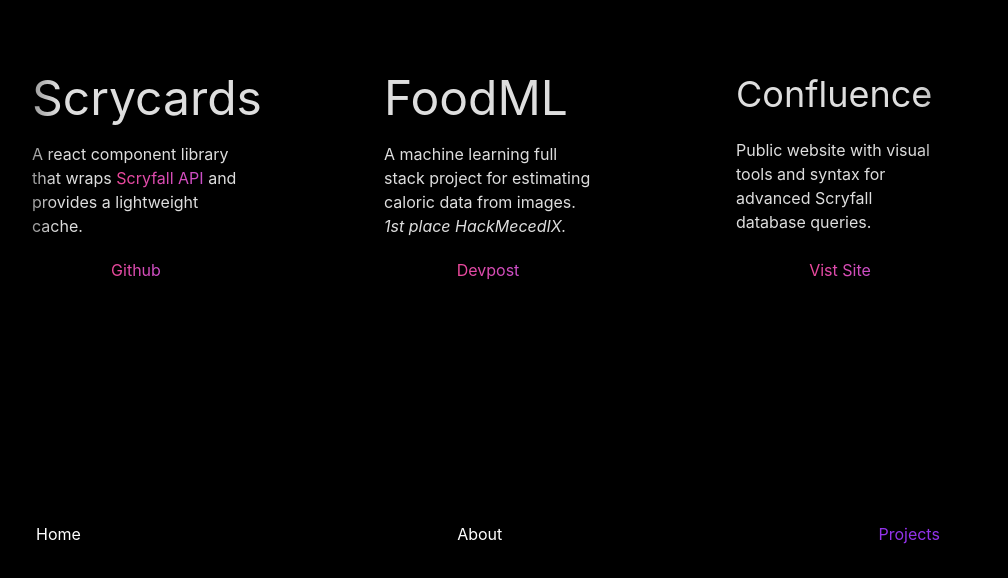
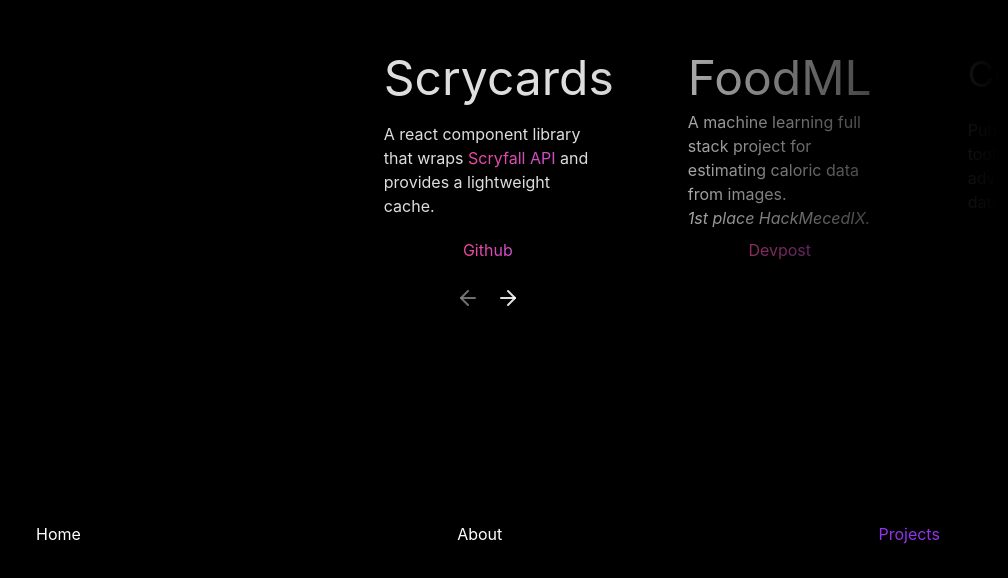
Before and after one commit to LiamS-H/liams-h.github.io, a React (Vite) app: page /projects in a window 1280 px wide. Shown: the part 222-800 px from the top of the page, without its empty margins (152-1160 px from the left). Built offline with nearby package versions, Linux system fonts and the light colour scheme; a web font is replaced by a local one.

Commit message:
add carousel

```diff
--- a/src/routes/Projects/index.tsx
+++ b/src/routes/Projects/index.tsx
@@ -1,7 +1,26 @@
-import { HTMLProps, MutableRefObject, useRef } from "react";
+import {
+    HTMLProps,
+    MutableRefObject,
+    useEffect,
+    useRef,
+    useState,
+} from "react";
 import Hitbox from "../../components/hitbox";
 import ExternalLink from "../../components/external-link";
 import { useFluidContext } from "../../contexts/fluid";
+import { ArrowLeft, ArrowRight } from "lucide-react";
+
+function debounce<F extends (...args: any[]) => any>(func: F, delay: number) {
+    let timeoutId: ReturnType<typeof setTimeout> | null = null;
+    return function (this: any, ...args: Parameters<F>) {
+        if (timeoutId !== null) {
+            clearTimeout(timeoutId);
+        }
+        timeoutId = setTimeout(() => {
+            func.apply(this, args);
+        }, delay);
+    };
+}
 
 function ProjectCard(
     props: HTMLProps<HTMLDivElement> & {
@@ -44,18 +63,114 @@
 
 export default function Projects() {
     const scrollable_ref = useRef<HTMLDivElement | null>(null);
+    const [currentIndex, setCurrentIndex] = useState(0);
+    const [totalChildren, setTotalChildren] = useState(0);
+
+    useEffect(() => {
+        const container = scrollable_ref.current;
+        if (!container) return;
+
+        const children = Array.from(container.children);
+        setTotalChildren(children.length);
+
+        const handleScroll = () => {
+            const children = Array.from(container.children);
+            let closestChild: Element | null = null;
+            let minDistance = Infinity;
+            let closestIndex = 0;
+            const parentRect = container.getBoundingClientRect();
+
+            for (let i = 1; i < children.length - 1; i++) {
+                const child = children[i];
+                const rect = child.getBoundingClientRect();
+                const distance = Math.abs(
+                    rect.left +
+                        rect.width / 2 -
+                        (parentRect.left + parentRect.width / 2)
+                );
+
+                if (distance < minDistance) {
+                    minDistance = distance;
+                    closestChild = child;
+                    closestIndex = i;
+                }
+            }
+
+            setCurrentIndex(closestIndex);
+
+            if (closestChild) {
+                closestChild.scrollIntoView({
+                    behavior: "smooth",
+                    block: "center",
+                    inline: "center",
+                });
+            }
+        };
+        handleScroll();
+
+        const debouncedHandleScroll = debounce(handleScroll, 100);
+
+        container.addEventListener("scroll", debouncedHandleScroll);
+
+        return () => {
+            container.removeEventListener("scroll", debouncedHandleScroll);
+        };
+    }, []);
+
+    const navigateProject = (direction: "left" | "right") => {
+        const container = scrollable_ref.current;
+        if (!container) return;
+
+        const children = Array.from(container.children);
+        const newIndex =
+            direction === "left"
+                ? Math.max(0, currentIndex - 1)
+                : Math.min(totalChildren - 1, currentIndex + 1);
+
+        setCurrentIndex(newIndex);
+
+        children[newIndex].scrollIntoView({
+            behavior: "smooth",
+            block: "nearest",
+            inline: "center",
+        });
+    };
     return (
         <div className="h-full px-16 md:px-32 flex flex-col justify-center">
+            <div className="flex flex-col-reverse justify-center">
+                <div className="flex w-full justify-center">
+                    <div className="absolute left-4 top-1/2 transform md:static md:left-auto md:top-auto z-10">
+                        <button
+                            onClick={() => navigateProject("left")}
+                            disabled={currentIndex === 1}
+                            className=" p-2 rounded-full disabled:opacity-50"
+                        >
+                            <ArrowLeft />
+                        </button>
+                    </div>
+                    <div className="absolute right-4 top-1/2 transform md:static md:left-auto md:top-auto z-10">
+                        <button
+                            onClick={() => navigateProject("right")}
+                            disabled={currentIndex === totalChildren - 2}
+                            className="p-2 rounded-full disabled:opacity-50"
+                        >
+                            <ArrowRight />
+                        </button>
+                    </div>
+                </div>
+
                 <div
                     ref={scrollable_ref}
-                className="h-fit py-8 gap-8 flex flex-row justify-around items-center overflow-auto"
+                    className="h-fit gap-8 flex flex-row justify-around items-center overflow-auto"
                     style={{
                         maskImage:
-                        "linear-gradient(to right, transparent, black 8%, black 92%, transparent)",
+                            "linear-gradient(to right, transparent, black 20%, black 60%, transparent)",
                         WebkitMaskImage:
-                        "linear-gradient(to right, transparent, black 8%, black 92%, transparent)",
+                            "linear-gradient(to right, transparent, black 20%, black 60%, transparent)",
+                        scrollbarWidth: "none",
                     }}
                 >
+                    <div className="min-w-[45%]" />
                     <ProjectCard
                         id="Scrycards"
                         colorNum={1}
@@ -75,7 +190,11 @@
                             </ExternalLink>
                         </div>
                     </ProjectCard>
-                <ProjectCard id="FOOOD" colorNum={2} parent={scrollable_ref}>
+                    <ProjectCard
+                        id="FOOOD"
+                        colorNum={2}
+                        parent={scrollable_ref}
+                    >
                         <h1 className="text-5xl">FoodML</h1>
                         <p>
                             A machine learning full stack project for estimating
@@ -96,8 +215,8 @@
                     >
                         <h1 className="text-4xl">Confluence</h1>
                         <p>
-                        Public website with visual tools and syntax for advanced
-                        Scryfall database queries.
+                            Public website with visual tools and syntax for
+                            advanced Scryfall database queries.
                         </p>
                         <div className="flex align-middle justify-center flex-row space-x-4">
                             <ExternalLink href="https://card-confluence.web.app/about">
@@ -105,6 +224,8 @@
                             </ExternalLink>
                         </div>
                     </ProjectCard>
+                    <div className="min-w-[500px]" />
+                </div>
             </div>
         </div>
     );
```
Lines whose indentation alone changed are shown as unchanged.
